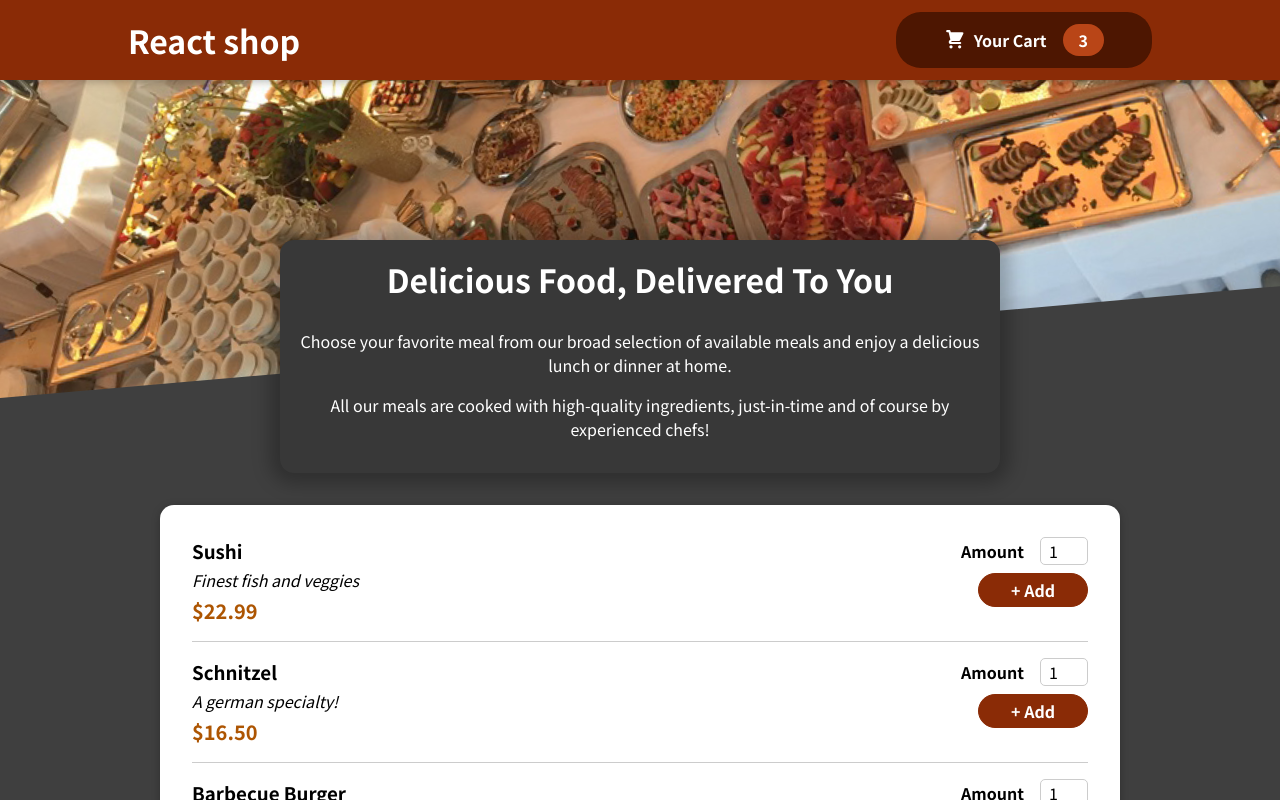
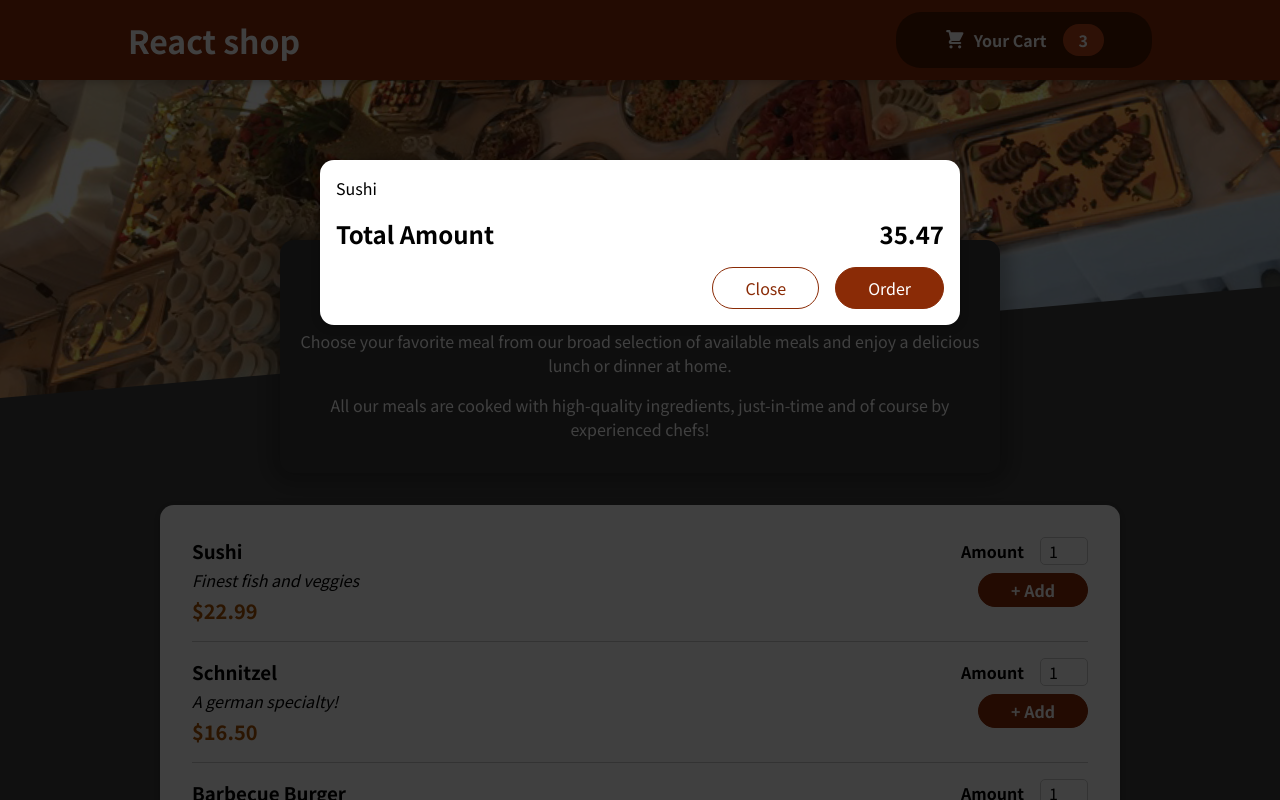
Before and after one commit to Defisto7/internet-store, a React (Create React App) app: page / in a window 1280 px wide. Shown: the top 800 px of the page. Built offline with nearby package versions, Linux system fonts and the light colour scheme.

Commit message:
master
Adding a Modal via a React Portal

```diff
--- a/public/index.html
+++ b/public/index.html
@@ -14,6 +14,7 @@
     <title>Internet store</title>
   </head>
   <body>
+    <div id="overlays"></div>
     <div id="root"></div>
   </body>
 </html>
--- a/src/App.js
+++ b/src/App.js
@@ -1,10 +1,13 @@
 import React, { Fragment } from 'react';
+import Cart from './components/Cart/Cart';
 import Header from "./components/Layout/Header";
 import Meals from './components/Meals/Meals';
+
 
 function App() {
   return (
     <Fragment>
+      <Cart/>
       <Header/>
       <main>
         <Meals/>
--- /dev/null
+++ b/src/components/Cart/Cart.js
@@ -0,0 +1,23 @@
+import React from 'react'
+import Modal from '../UI/Modal';
+import s from './Cart.module.css'
+
+function Cart(props) {
+  const cartItems = <ul className={s['cart-items']}>{[{id: 'c1', name: 'Sushi', amount: 2, proce: 12.99}].map(item => <li>{item.name}</li>)}</ul>;
+
+  return (
+    <Modal>
+      {cartItems}
+      <div className={s.total}>
+        <span>Total Amount</span>
+        <span>35.47</span>
+      </div>
+      <div className={s.actions}>
+        <button className={s['button--alt']}>Close</button>
+        <button className={s.button}>Order</button>
+      </div>
+    </Modal>
+  )
+}
+
+export default Cart
--- /dev/null
+++ b/src/components/Cart/Cart.module.css
@@ -0,0 +1,46 @@
+.cart-items {
+  list-style: none;
+  margin: 0;
+  padding: 0;
+  max-height: 20rem;
+  overflow: auto;
+}
+
+.total {
+  display: flex;
+  justify-content: space-between;
+  align-items: center;
+  font-weight: bold;
+  font-size: 1.5rem;
+  margin: 1rem 0;
+}
+
+.actions {
+  text-align: right;
+}
+
+.actions button {
+  font: inherit;
+  cursor: pointer;
+  background-color: transparent;
+  border: 1px solid #8a2b06;
+  padding: 0.5rem 2rem;
+  border-radius: 25px;
+  margin-left: 1rem;
+}
+
+.actions button:hover,
+.actions button:active {
+  background-color: #5a1a01;
+  border-color: #5a1a01;
+  color: white;
+}
+
+.actions .button--alt {
+  color: #8a2b06;
+}
+
+.actions .button {
+  background-color: #8a2b06;
+  color: white;
+}
--- a/src/components/Layout/HeaderCartButton.js
+++ b/src/components/Layout/HeaderCartButton.js
@@ -1,5 +1,5 @@
 import React from 'react';
-import CartIcon from '../Card/CartIcon';
+import CartIcon from '../Cart/CartIcon';
 import s from './HeaderCartButton.module.css'
 
 function HeaderCartButton() {
--- /dev/null
+++ b/src/components/UI/Modal.js
@@ -0,0 +1,26 @@
+import React, { Fragment } from 'react';
+import s from './Modal.module.css';
+import ReactDOM from 'react-dom'
+
+const Backdrop = (props) => {
+  return <div className={s.backdrop}/>
+};
+
+const ModalOverlay = (props) => {
+  return <div className={s.modal}>
+    <div className={s.content}>{props.children}</div>
+  </div>;
+};
+
+const portalElement = document.getElementById('overlays')
+
+function Modal(props) {
+  return (
+    <Fragment>
+      {ReactDOM.createPortal(<Backdrop/>, portalElement)}
+      {ReactDOM.createPortal(<ModalOverlay>{props.children}</ModalOverlay>, portalElement)}
+    </Fragment>
+  )
+}
+
+export default Modal
--- /dev/null
+++ b/src/components/UI/Modal.module.css
@@ -0,0 +1,40 @@
+.backdrop {
+  position: fixed;
+  top: 0;
+  left: 0;
+  width: 100%;
+  height: 100vh;
+  z-index: 20;
+  background-color: rgba(0, 0, 0, 0.75);
+}
+
+.modal {
+  position: fixed;
+  top: 20vh;
+  left: 5%;
+  width: 90%;
+  background-color: white;
+  padding: 1rem;
+  border-radius: 14px;
+  box-shadow: 0 2px 8px rgba(0, 0, 0, 0.25);
+  z-index: 30;
+  animation: slide-down 300ms ease-out forwards;
+}
+
+@media (min-width: 768px) {
+  .modal {
+    width: 40rem;
+    left: calc(50% - 20rem);
+  }
+}
+
+@keyframes slide-down {
+  from {
+    opacity: 0;
+    transform: translateY(-3rem);
+  }
+  to {
+    opacity: 1;
+    transform: translateY(0);
+  }
+}
```
Also changed, not shown: src/components/Cart/CartIcon.js (renamed from src/components/Card/CartIcon.js).
